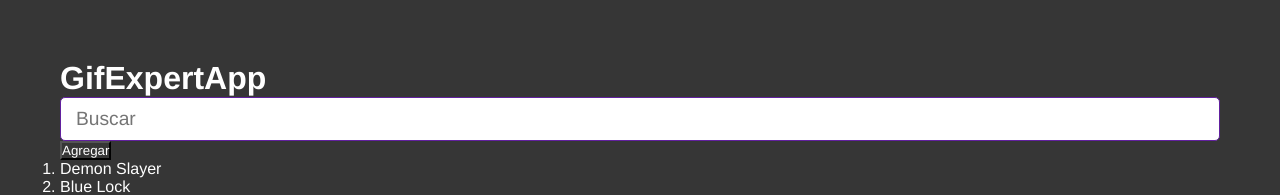
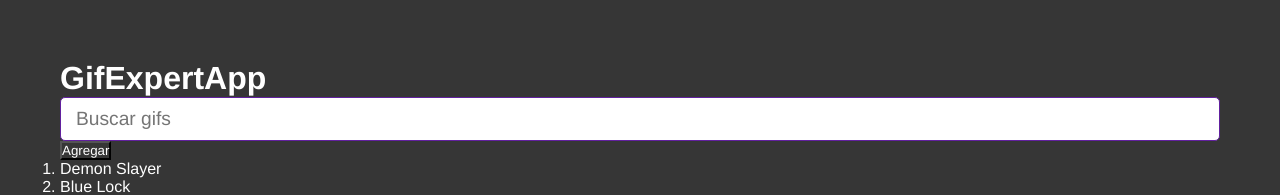
Before and after one commit to htmtmx/gif-expert-app, a React (Vite) app: page / in a window 1280 px wide. Shown: the top 195 px of the page. Built offline with nearby package versions, Linux system fonts and the light colour scheme.

Commit message:
♻️ Update AddCategory component to use inputValue instead of newValue

```diff
--- a/src/components/AddCategory.jsx
+++ b/src/components/AddCategory.jsx
@@ -3,10 +3,10 @@ import { useState } from 'react';
 
 export const AddCategory = ({ listCategories, setCategories }) => {
 
-  const [newValue, setNewValue] = useState('');
+  const [inputValue, setNewValue] = useState('');
 
   const onAddCategory = (newCategory) => {
-    if (!listCategories.includes(newValue) && newCategory.length >=4) {
+    if (!listCategories.includes(inputValue) && newCategory.length >=4) {
       setCategories([newCategory, ...listCategories]);
     } else {
       alert('Ese elemento ya existe en la lista');
@@ -19,7 +19,7 @@ export const AddCategory = ({ listCategories, setCategories }) => {
 
   const handleKeyDown = (e) => {
     if (e.key === 'Enter') {
-      onAddCategory(newValue);
+      onAddCategory(inputValue);
     }
   };
 
@@ -27,12 +27,13 @@ export const AddCategory = ({ listCategories, setCategories }) => {
     <>
       <input
         type="text"
-        placeholder='Buscar'
+        value={inputValue}
+        placeholder="Buscar gifs"
         onChange={handleChange}
         onKeyDown={handleKeyDown}
         required
       />
-      <button onClick={() => onAddCategory(newValue)}>Agregar</button>
+      <button onClick={() => onAddCategory(inputValue)}>Agregar</button>
     </>
   )
 }
```
